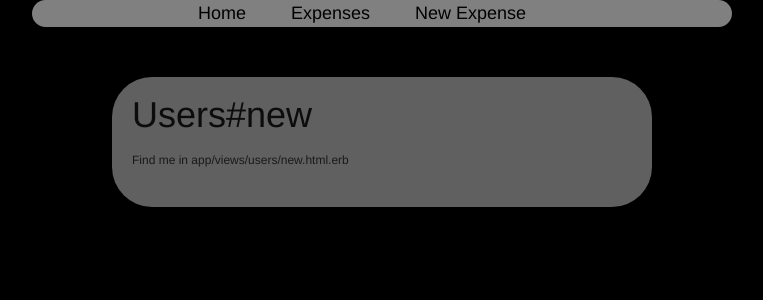
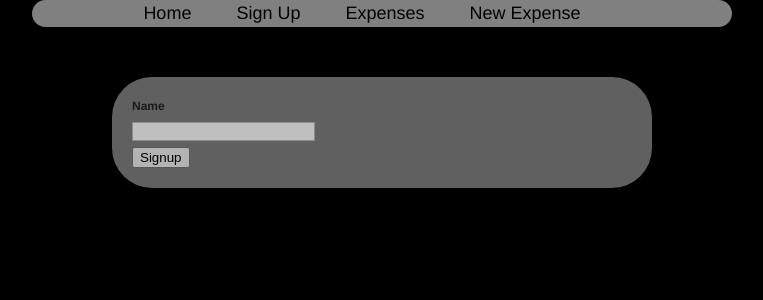
Before and after one commit to sharksforcheap/expenses, a Rails app: page /users/new in a window 1280 px wide. Shown: the top 300 px of the page, without its empty margins (258-1021 px from the left). Run offline with Rails 7, Linux system fonts and the light colour scheme.

Commit message:
added user creation feature

```diff
--- a/app/controllers/expenses_controller.rb
+++ b/app/controllers/expenses_controller.rb
@@ -30,5 +30,6 @@ class ExpensesController < ApplicationController
     @users = User.all
     @expense.users = User.find(params[:user_ids]) if params[:user_ids]
     @expense.save
+    redirect_to new_expense_path
   end
 end
--- a/app/controllers/users_controller.rb
+++ b/app/controllers/users_controller.rb
@@ -1,5 +1,11 @@
 class UsersController < ApplicationController
   def new
+    @user = User.new
   end
 
+  def create
+    @user = User.new(params[:user])
+    @user.save
+    redirect_to new_expense_path
+  end
 end
--- a/app/views/layouts/_header.html.erb
+++ b/app/views/layouts/_header.html.erb
@@ -1,6 +1,7 @@
 <nav class="navbar round">
   <ul>
     <li><%= link_to "Home", root_path %></li>
+    <li><%= link_to "Sign Up", new_user_path %></li>
     <li><%= link_to "Expenses", root_path %></li>
     <li><%= link_to "New Expense", new_expense_path%></li>
   </ul>
--- a/app/views/users/new.html.erb
+++ b/app/views/users/new.html.erb
@@ -1,2 +1,9 @@
-<h1>Users#new</h1>
-<p>Find me in app/views/users/new.html.erb</p>
+<%= form_for(@user) do |f| %>
+  <div class="field">
+    <%= f.label :name %><br/>
+    <%= f.text_field :name %>
+  </div>
+  <div class="actions">
+    <%= f.submit "Signup" %>
+  </div>
+<% end %>
```
Also changed, not shown: 4 other files.
